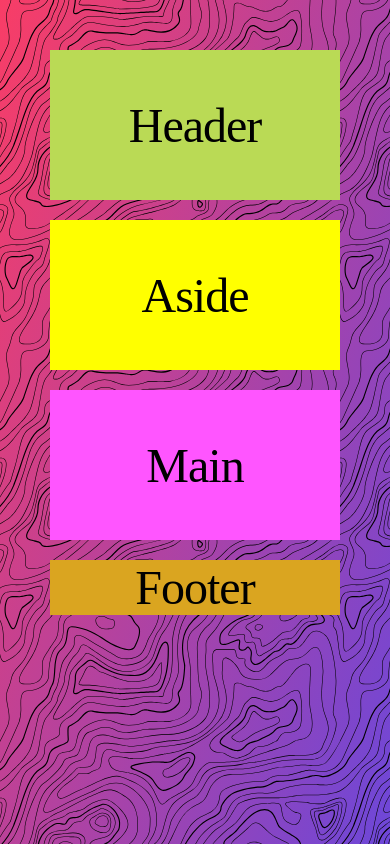
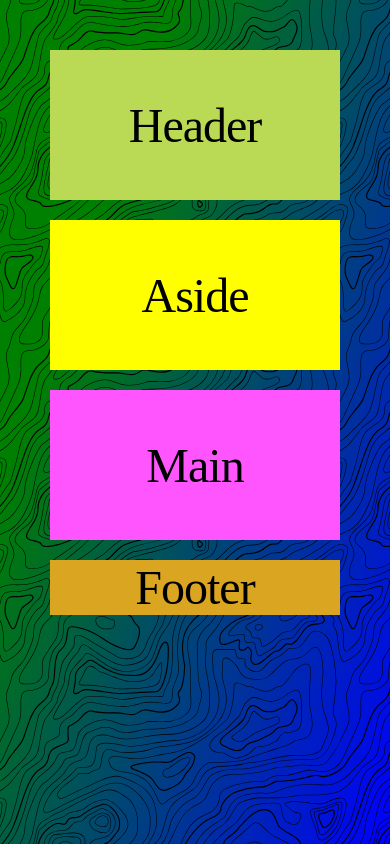
Before and after one commit to MarlonDemas/grid-areas, a plain HTML site: page index.html in a window 390 px wide. Drawn offline with Linux system fonts and the light colour scheme.

```diff
--- a/css/styles.css
+++ b/css/styles.css
@@ -1,6 +1,6 @@
 body {
     background-image: url("../img/topography.svg"),
-      linear-gradient(110deg, #f93d66, #6d47d9);
+      linear-gradient(110deg, green 25%, blue);
     background-size: 340px, auto;
     min-height: calc(100vh - 100px);
     margin: 50px;
```
